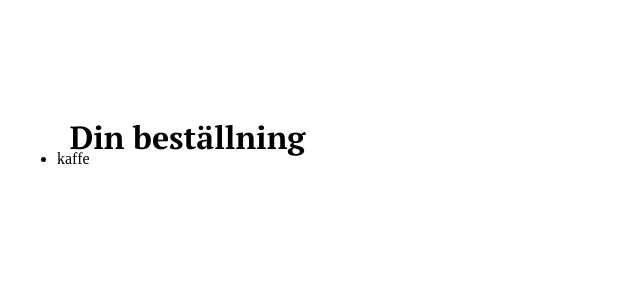
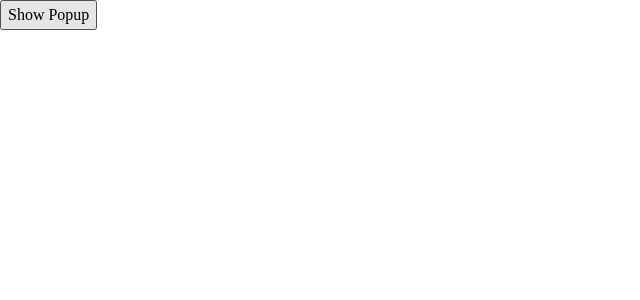
Before and after one commit to meganide/airbean, a React (Vite) app: page /cart in a window 1280 px wide. Shown: the top 300 px of the page, without its empty margins (0-640 px from the left). Built offline with nearby package versions, Linux system fonts and the light colour scheme.

Commit message:
PopUp-button

```diff
--- a/src/components/Cart/Cart.jsx
+++ b/src/components/Cart/Cart.jsx
@@ -1,20 +1,40 @@
-import "./Cart.scss";
-import React from "react";
+import React, { useState } from 'react';
+import { Link } from 'react-router-dom';
 
-function Cart() {
+function Popup(props) {
   return (
-    <div className="cart">
-      <div className="cart__heading">
-        <h1>Din beställning</h1>
-      </div>
-      <div className="cart__list">
-        <ul>
-          <li>kaffe</li>
-        </ul>
+    <div className="popup">
+      <div className="popup-inner">
+        <h2>Your Order</h2>
+        <p>Order: {props.order}</p>
+        <p>Total Amount: {props.totalAmount}</p>
+        <button onClick={props.closePopup}>Close</button>
       </div>
     </div>
   );
 }
 
+function Cart() {
+  const [showPopup, setShowPopup] = useState(false);
+  const order = "Example Order";
+  const totalAmount = 100;
+
+  const togglePopup = () => {
+    setShowPopup(!showPopup);
+  }
+
+  return (
+    <div className="app">
+      <button onClick={togglePopup}>Show Popup</button>
+      {showPopup &&
+        <Popup
+          order={order}
+          totalAmount={totalAmount}
+          closePopup={togglePopup}
+        />
+      }
+    </div>
+  );
+}
 
 export default Cart;
```
